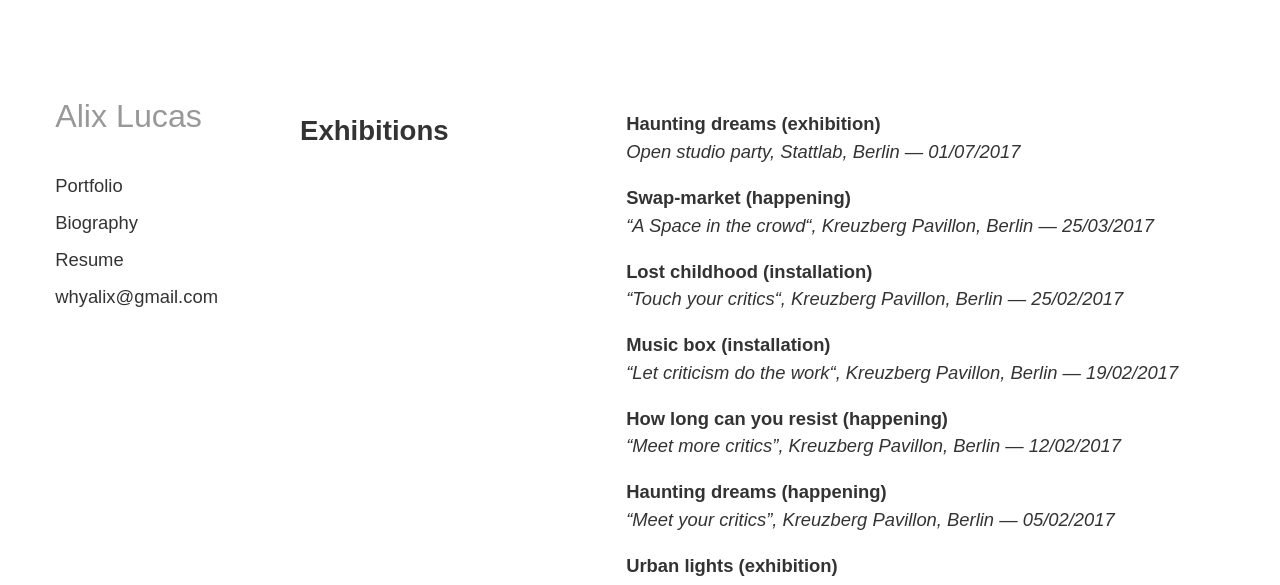
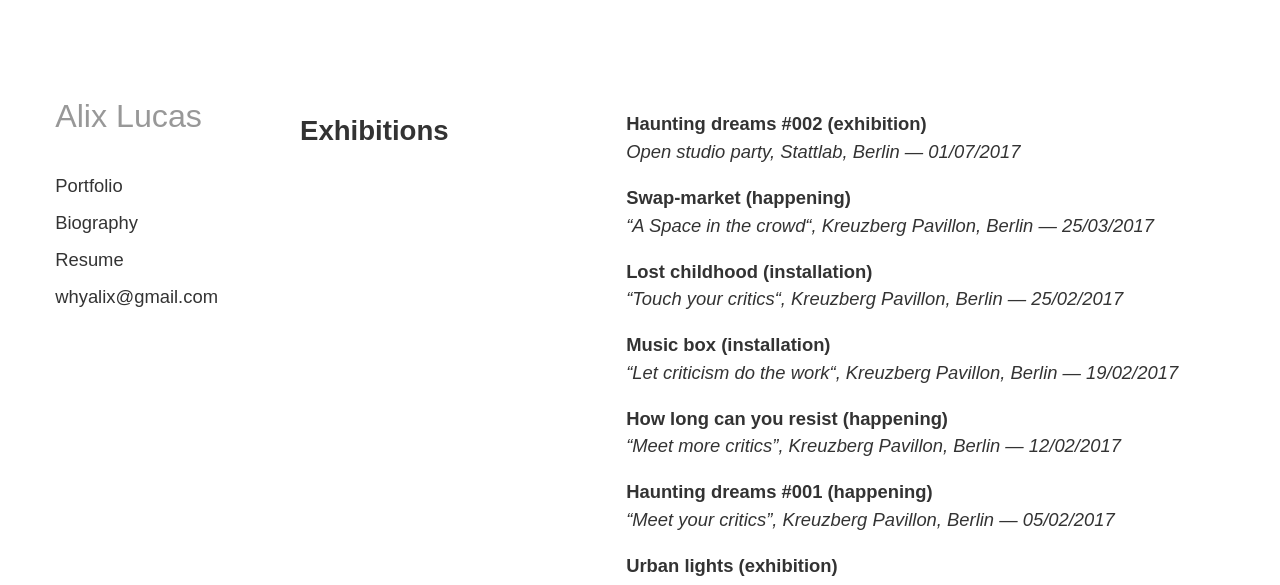
Before and after one commit to whyalix/alixlucas, a Jekyll site: the page built from resume/index.html, in a window 1280 px wide and 900 px high. Shown: the top 585 px of the window. Built offline with Jekyll 4.4.1, drawn with Linux system fonts in a browser that asks for light colours.

Commit message:
Refine content in exhibitions.yml

```diff
--- a/_data/exhibitions.yml
+++ b/_data/exhibitions.yml
@@ -1,4 +1,4 @@
-- primary: Haunting dreams (exhibition)
+- primary: "Haunting dreams #002 (exhibition)"
   secondary: Open studio party, Stattlab, Berlin — 01/07/2017
 
 - primary: Swap-market (happening)
@@ -13,7 +13,7 @@
 - primary: How long can you resist (happening)
   secondary: “Meet more critics”, Kreuzberg Pavillon, Berlin — 12/02/2017
 
-- primary: Haunting dreams (happening)
+- primary: "Haunting dreams #001 (happening)"
   secondary: “Meet your critics”, Kreuzberg Pavillon, Berlin — 05/02/2017
 
 - primary: Urban lights (exhibition)
```
